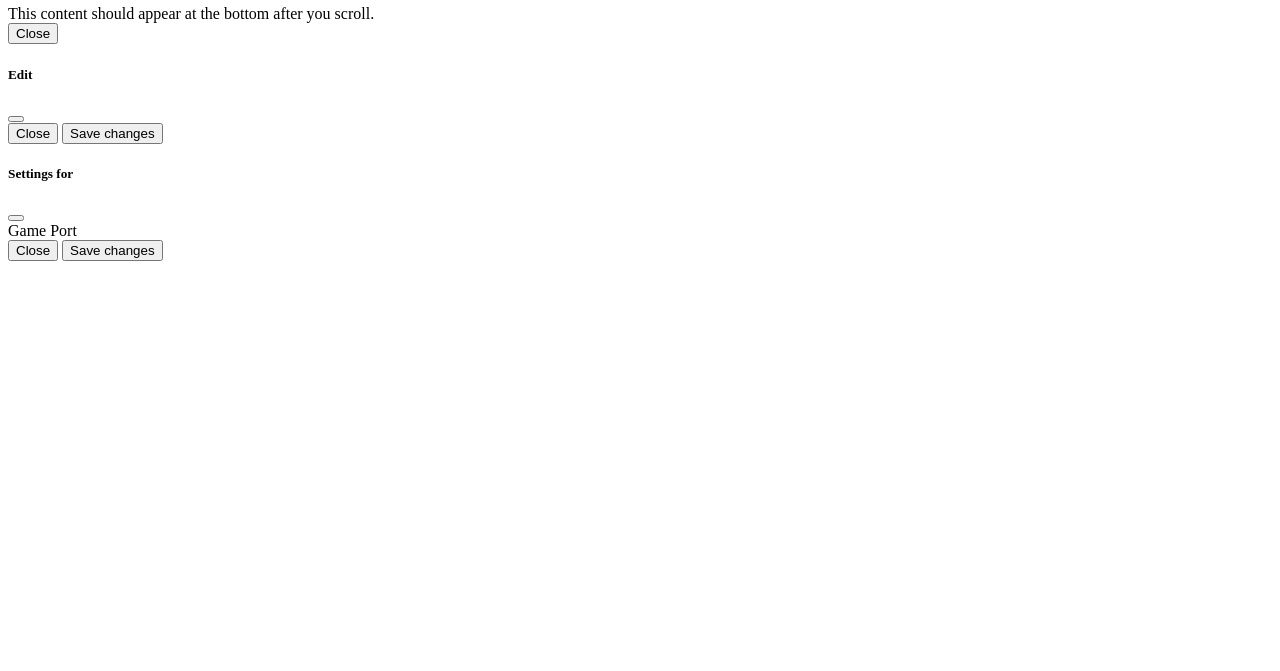
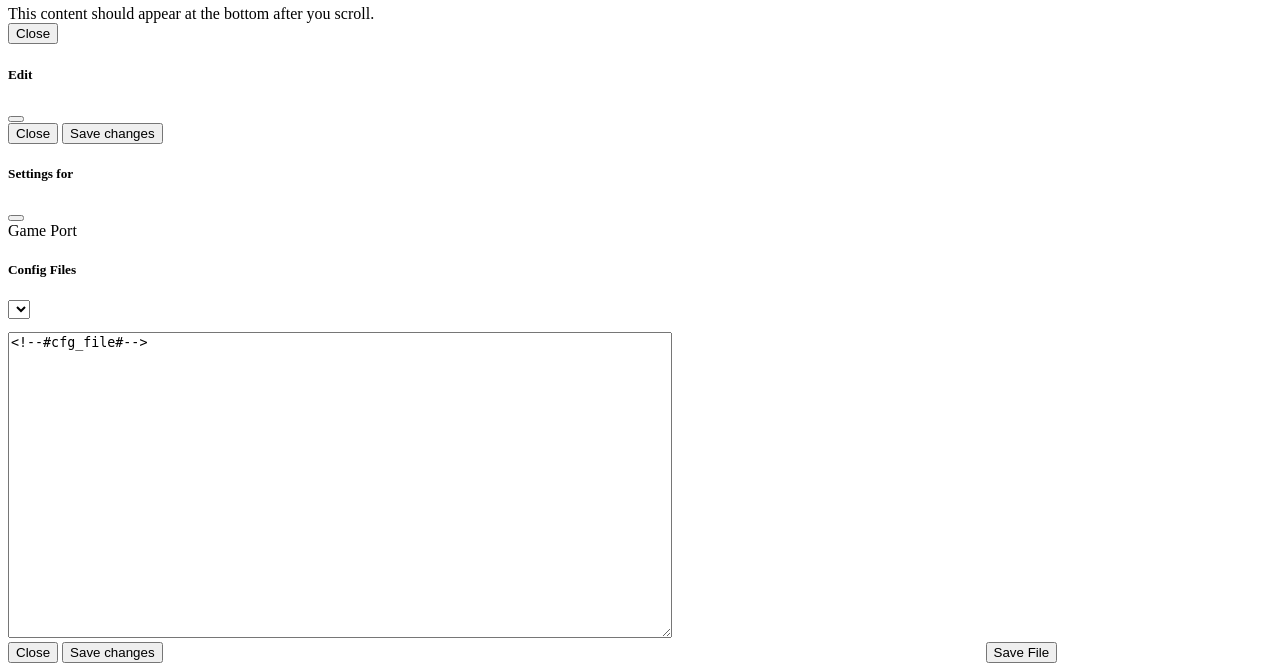
Before and after one commit to JimTR/PHPgsm-Web-Demo, a PHP site: page /templates/gameserver.html in a window 1280 px wide. Shown: the part 2354-3025 px from the top of the page. Before the commit the page ends 2615 px from the top, so only its background shows below. Run offline with PHP 8.4, Linux system fonts and the light colour scheme; lists and menus that the app fills with data are empty; some libraries are stand-ins or nearby versions.

Commit message:
modified editor

```diff
--- a/templates/gameserver.html
+++ b/templates/gameserver.html
@@ -248,14 +248,31 @@
      <div class="modal fade" id="mod_settings" tabindex="-1">
                 <div class="modal-dialog modal-fullscreen">
                   <div class="modal-content">
-                    <div class="modal-header" style="border-bottom:none;">
+
+                    <div class="modal-body">
+					<div class="col-lg-12">
+						  <div class="modal-header" style="border-bottom:none;">
                       <h5 class="modal-title">Settings for <!--#host_name#--></h5>
                       <button type="button" class="btn-close" data-bs-dismiss="modal" aria-label="Close"></button>
                     </div>
-                    <div class="modal-body">
-                     <div><span><!--#startcmd#--></span></div>
+						<div class="row">
+						<div class="col-lg-6"><span><!--#startcmd#--></span>
                      <div><span>Game Port</span><span><!--#port#--></span></div>
-                     <div><!--#cfg_file#--></div>
+                     </div>
+                     <div class="col-lg-6">
+						 <h5 class="card-title">Config Files</h5>
+						 <select name="files" id="files">
+							<!--#file_select#-->
+						</select>
+					<div style="margin-top:1%;">
+                     <textarea id="fileview" name="fileview" rows="20" cols="80"><!--#cfg_file#--></textarea>
+                     <br>
+                     <button id ="save-file" class="btn btn-success" style="float:right;margin-right:17%;">Save File</button>
+
+						</div>
+                     </div>
+                    </div>
+                    </div>
                     </div>
                     <div class="modal-footer">
                       <button type="button" class="btn btn-secondary" data-bs-dismiss="modal">Close</button>
@@ -288,14 +305,15 @@
 
 <script>
 	var a_href=0;
-		var url='';
+		url = '<!--#url#-->';
 		var id='';
 		var path='';
 		var type='Source';
 		var host= '';
+		var file ="";
 	jQuery(document).ready(function(){
 		$('#gameservers-nav').toggleClass("show");
-	  	url = "<!--#url#-->";
+
 		id = "<!--#host_name#-->";
 		game = "<!--#bserver#-->"
 		server ="<!--#fname#-->";
@@ -348,7 +366,69 @@
 	});
 
 });
+ $('#files').change(function(){
+            selected_value = $('#files').val()
+            console.log("triggerd change");
+            //alert(selected_value);
+            var sendurl = url+"/api.php?action=get_file&cmd=view&n="+selected_value;
+            alert(sendurl);
+            $.ajax({
+            type: 'GET',
+            url: sendurl,
+            dataType: 'text',
+            //data: $(this).serialize(),
+            success: function(data) {
+			alert(data);
+            //alert("data back");
+            $("#fileview").val(data);
+            var $textarea = $('#fileview');
+			$textarea.scrollTop(0);
+            }
+        });
 
+        });
+       $('#save-file').click(function() {
+		   console.log("saving file");
+		    selected_value = $('#files').val();
+		    console.log(selected_value);
+		    var sendurl = url+"/api.php";
+		    //file = $('#fileview').val();
+		    file = $('#fileview').val().replace(/"/gi, "/#/");
+		    //file = JSON.stringify($('#fileview').val());
+		   alert(file);
+		    console.log(sendurl);
+		    //var formData = new FormData();
+			//formData.append('file', $('#fileview');
+		    $.ajax({
+				type: 'POST',
+				url: sendurl,
+				dataType: 'text',
+				data: { 'import': file,
+				'action': 'get_file' ,
+				'cmd': 'save' ,
+				'n': selected_value },
+				//processData: true,
+				//contentType: "application/json; charset=UTF-8",
+				//data: $(this).serialize(),
+				success: function(data) {
+					console.log(data);
+					alert("data back");
+					//$("#fileview").html(data);
+					var $textarea = $('#fileview');
+					$textarea.scrollTop(0);
+					sendurl='';
+				}
+			});
+	   });
+	   $('#fileview').change(function(){
+		   console.log ("fileview changed");
+		   alert ($('#fileview').val());
+		   //result = $('#fileview').val().replace(/"/gi, "/#/");
+		   //alert (result);
+		   //res = $('#fileview').val();
+		   //let file = JSON.stringify(res);
+		   //alert (file);
+	   });
 </script>
 </body>
 
```
Also changed, not shown: gameserver.php (+12 -3 lines).
